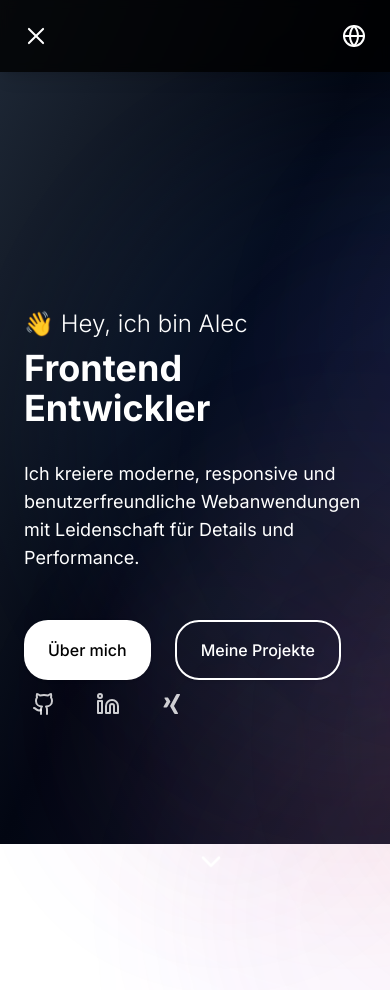
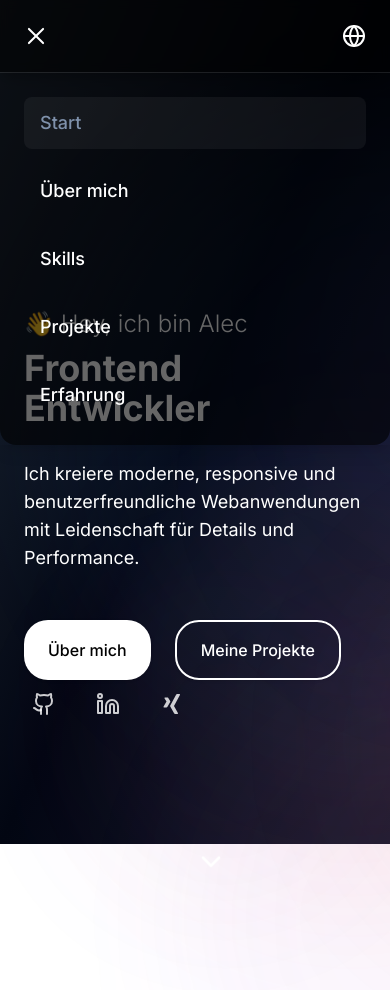
Before and after one commit to aleczinn/alec-portfolio, a Vue app: page / in a window 390 px wide. Both pictures are taken after a click on the element 36 px from the left and 36 px from the top of the page. Shown: the top 990 px of the page. Built offline with nearby package versions, Linux system fonts and the light colour scheme.

Commit message:
added mobile menu with transition and outside click

```diff
--- a/src/components/p-header/p-header.vue
+++ b/src/components/p-header/p-header.vue
@@ -1,5 +1,5 @@
 <template>
-    <header class="header">
+    <header class="header" ref="header">
         <div class="header-container">
             <div class="mobile-icon-container" @click="toggleMobileMenu">
                 <div class="menu" :class="{ 'is-open': isMenuOpen }">
@@ -24,14 +24,24 @@
             </div>
         </div>
 
-        <div class="">
-
-        </div>
+        <Transition name="mobile-dropdown">
+            <div v-if="isMenuOpen" class="mobile-menu">
+                <nav class="navigation">
+                    <ul class="mobile-nav-list">
+                        <li v-for="(item, index) in navItems" :key="index" class="mobile-nav-item" :style="{ animationDelay: `${index * 0.1}s` }">
+                            <a :href="`#${item.id}`" class="mobile-nav-link" @click="closeMobileMenu" :class="{'active': activeSection === item.id}">
+                                {{ item.name }}
+                            </a>
+                        </li>
+                    </ul>
+                </nav>
+            </div>
+        </Transition>
     </header>
 </template>
 
 <script setup lang="ts">
-import { ref } from 'vue'
+import { ref, onMounted, onUnmounted } from 'vue'
 import { Globe as GlobeIcon } from "lucide-vue-next"
 
 interface Props {
@@ -44,6 +54,7 @@ withDefaults(defineProps<Props>(), {
     activeSection: ''
 })
 
+const header = ref<HTMLElement>()
 const isMenuOpen = ref(false)
 
 const emit = defineEmits(['toggle-language'])
@@ -60,6 +71,23 @@ const toggleMobileMenu = () => {
 const closeMobileMenu = () => {
     isMenuOpen.value = false
 }
+
+// Click outside handler
+const handleClickOutside = (event: MouseEvent) => {
+    if (header.value && !header.value.contains(event.target as Node)) {
+        if (isMenuOpen.value) {
+            closeMobileMenu()
+        }
+    }
+}
+
+onMounted(() => {
+    document.addEventListener('click', handleClickOutside)
+})
+
+onUnmounted(() => {
+    document.removeEventListener('click', handleClickOutside)
+})
 </script>
 
 <style scoped lang="postcss">
@@ -98,6 +126,7 @@ const closeMobileMenu = () => {
     @apply text-new-light font-bold;
 }
 
+/* Hamburger Menu */
 .menu {
     @apply w-6 h-6 flex flex-col justify-center items-center cursor-pointer;
     gap: 4px;
@@ -121,4 +150,43 @@ const closeMobileMenu = () => {
 .menu.is-open .line-3 {
     transform: translateY(-6px) rotate(-45deg);
 }
+
+/* Mobile Menu Dropdown */
+.mobile-menu {
+    @apply lg:hidden absolute top-full left-0 right-0 bg-black/60 backdrop-blur-sm rounded-b-2xl;
+    @apply border-t border-white/10;
+}
+
+.mobile-menu .navigation {
+    @apply p-6 shadow-lg;
+}
+
+.mobile-nav-list {
+    @apply flex flex-col gap-4;
+}
+
+.mobile-nav-item {
+    @apply opacity-0;
+    animation: slideInFromTop 0.4s cubic-bezier(0.4, 0, 0.2, 1) forwards;
+}
+
+.mobile-nav-link {
+    @apply block text-lg font-medium text-white py-3 px-4 rounded-lg transition-all duration-300;
+    @apply hover:bg-white/10 hover:text-new-light;
+}
+
+.mobile-nav-link.active {
+    @apply text-new-light bg-white/5;
+}
+
+@keyframes slideInFromTop {
+    0% {
+        opacity: 0;
+        transform: translateY(-10px);
+    }
+    100% {
+        opacity: 1;
+        transform: translateY(0);
+    }
+}
 </style>
```
